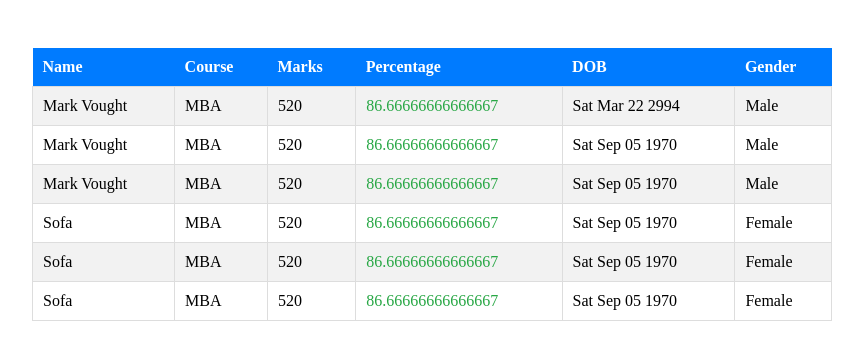
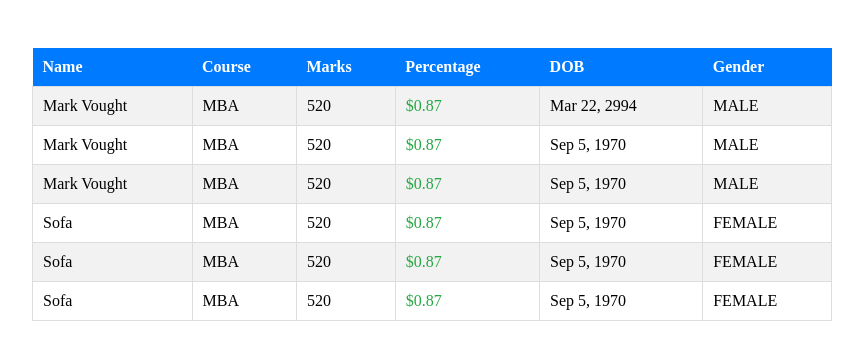
Before and after one commit to Jaber-Saed/AngularPipes, an Angular app: page / in a window 1280 px wide. Shown: the top 360 px of the page, without its empty margins (208-1071 px from the left). Built offline with nearby package versions, Linux system fonts and the light colour scheme.

Commit message:
som exirsaise in popes

```diff
--- a/src/app/app.component.html
+++ b/src/app/app.component.html
@@ -1,5 +1,5 @@
 <div class="container">
-    <table class=" student">
+    <table class="student">
         <tr>
             <th>Name</th>
             <th>Course</th>
@@ -9,13 +9,12 @@
             <th>Gender</th>
         </tr>
         <tr *ngFor="let std of students">
-            <td>{{std.name}}</td>
-            <td>{{std.course}}</td>
-            <td>{{std.marks}}</td>
-            <td>{{std.marks / totalMarks * 100}}</td>
-            <td>{{std.DOBs}}</td>
-            <td>{{std.gender }}</td>
+            <td>{{ std.name }}</td>
+            <td>{{ std.course }}</td>
+            <td>{{ std.marks }}</td>
+            <td>{{ (std.marks / totalMarks) | currency }}</td>
+            <td>{{ std.DOBs | date }}</td>
+            <td>{{ std.gender | uppercase }}</td>
         </tr>
-
     </table>
 </div>
```
